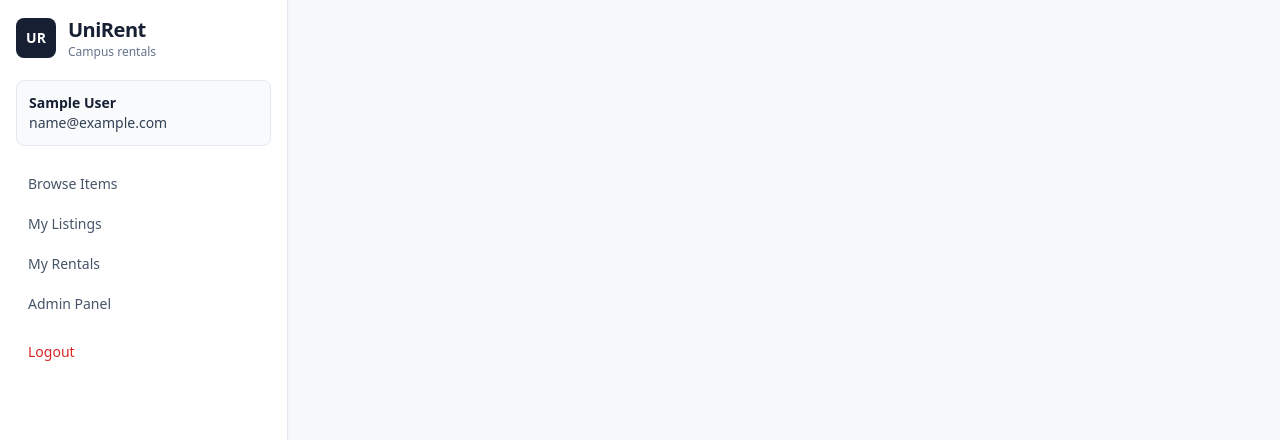
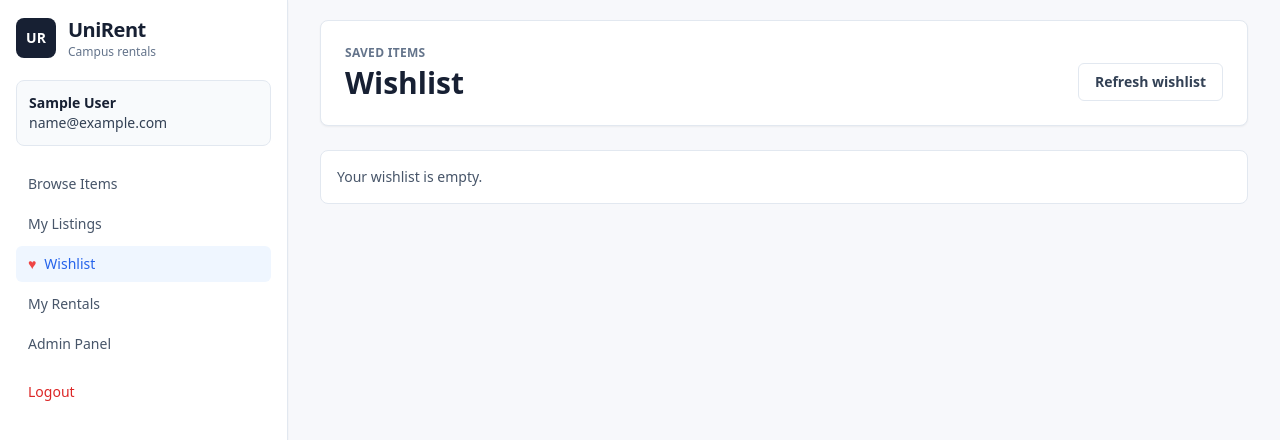
Before and after one commit to 2704Abhishek/UniRent, a React (Create React App) app in the folder frontend/: page /wishlist in a window 1280 px wide. Shown: the top 440 px of the page. Built offline with nearby package versions, Linux system fonts and the light colour scheme; sample sign-in values are in the browser's storage.

Commit message:
Updated payments and adding wishlist feature

```diff
--- a/frontend/src/App.js
+++ b/frontend/src/App.js
@@ -10,6 +10,7 @@ import ItemDetails from "./pages/ItemDetails";
 import Login from "./pages/Login";
 import MyListings from "./pages/MyListings";
 import Signup from "./pages/Signup";
+import Wishlist from "./pages/Wishlist";
 
 function AuthWelcome() {
   return (
@@ -93,6 +94,14 @@ function AppLayout() {
             )}
           />
           <Route
+            path="/wishlist"
+            element={(
+              <ProtectedRoute>
+                <Wishlist />
+              </ProtectedRoute>
+            )}
+          />
+          <Route
             path="/items/:id"
             element={(
               <ProtectedRoute>
--- a/frontend/src/components/DashboardSidebar.jsx
+++ b/frontend/src/components/DashboardSidebar.jsx
@@ -1,17 +1,30 @@
-import { useContext } from "react";
+import { useContext, useEffect, useState } from "react";
 import { Link, NavLink, useNavigate } from "react-router-dom";
 import { AuthContext } from "../context/AuthContext";
+import { getWishlistIds } from "../utils/wishlist";
 
 export default function DashboardSidebar() {
   const { user, logout } = useContext(AuthContext);
   const navigate = useNavigate();
   const isAdmin = user?.role === "admin";
+  const [wishlistCount, setWishlistCount] = useState(() => getWishlistIds(user?.id).length);
   const linkClass = ({ isActive }) =>
     `block rounded-md px-3 py-2 text-sm font-medium transition ${
       isActive
         ? "bg-blue-50 text-campus"
         : "text-slate-600 hover:bg-slate-100 hover:text-ink"
     }`;
+
+  useEffect(() => {
+    const updateCount = () => setWishlistCount(getWishlistIds(user?.id).length);
+    updateCount();
+    window.addEventListener("wishlist-updated", updateCount);
+    window.addEventListener("storage", updateCount);
+    return () => {
+      window.removeEventListener("wishlist-updated", updateCount);
+      window.removeEventListener("storage", updateCount);
+    };
+  }, [user?.id]);
 
   return (
     <aside className="w-full border-b border-slate-200 bg-white/95 p-4 shadow-sm backdrop-blur md:sticky md:top-0 md:h-screen md:w-72 md:border-b-0 md:border-r">
@@ -33,6 +46,23 @@ export default function DashboardSidebar() {
       <ul className="space-y-1">
         <li><NavLink className={linkClass} to="/home">Browse Items</NavLink></li>
         {user ? <li><NavLink className={linkClass} to="/my-listings">My Listings</NavLink></li> : null}
+        {user ? (
+          <li>
+            <NavLink className={linkClass} to="/wishlist">
+              <span className="flex items-center justify-between gap-3">
+                <span className="inline-flex items-center gap-2">
+                  <span aria-hidden="true" className="text-red-500">♥</span>
+                  Wishlist
+                </span>
+                {wishlistCount ? (
+                  <span className="rounded-full bg-red-50 px-2 py-0.5 text-xs font-semibold text-red-600">
+                    {wishlistCount}
+                  </span>
+                ) : null}
+              </span>
+            </NavLink>
+          </li>
+        ) : null}
         {user ? <li><NavLink className={linkClass} to="/dashboard">My Rentals</NavLink></li> : null}
         {isAdmin ? <li><NavLink className={linkClass} to="/admin">Admin Panel</NavLink></li> : null}
         {user ? (
--- a/frontend/src/pages/Dashboard.jsx
+++ b/frontend/src/pages/Dashboard.jsx
@@ -56,6 +56,23 @@ export default function Dashboard() {
     }
   };
 
+  const formatMoney = (value) => `Rs. ${Number(value || 0).toLocaleString("en-IN")}`;
+
+  const getRentalDays = (rental) => {
+    if (!rental.start_date || !rental.end_date) return 1;
+    const start = new Date(rental.start_date);
+    const end = new Date(rental.end_date);
+    const diffDays = Math.floor((end - start) / (1000 * 60 * 60 * 24)) + 1;
+    return Math.max(diffDays, 1);
+  };
+
+  const getRentAmount = (rental) => {
+    const savedRent = Number(rental.rent_price || 0);
+    const dailyRent = Number(rental.item_id?.pricePerDay || 0);
+    const rentalDays = getRentalDays(rental);
+    return savedRent === dailyRent && rentalDays > 1 ? dailyRent * rentalDays : savedRent;
+  };
+
   return (
     <div className="page-shell">
       <div className="flex flex-col gap-3 rounded-lg border border-slate-200 bg-white p-6 shadow-sm sm:flex-row sm:items-end sm:justify-between">
@@ -83,6 +100,9 @@ export default function Dashboard() {
         const canDelete = canPay && rental.rental_status === "pending";
         const canReturn = isRenter && ["approved", "active"].includes(rental.rental_status);
         const canSettleDeposit = isOwner && rental.rental_status === "returned" && rental.refund_status === "pending";
+        const rentAmount = getRentAmount(rental);
+        const depositAmount = Number(rental.deposit_amount ?? rental.item_id?.depositAmount ?? 0);
+        const totalToPay = rentAmount + depositAmount;
 
         return (
           <div key={rental._id} className="rounded-lg border border-slate-200 bg-white p-5 shadow-sm">
@@ -98,7 +118,19 @@ export default function Dashboard() {
               </div>
               <span className="status-pill bg-blue-50 text-blue-700">{rental.rental_status}</span>
             </div>
-            <div className="mt-4 grid gap-3 text-sm sm:grid-cols-2">
+            <div className="mt-4 grid gap-3 text-sm sm:grid-cols-2 lg:grid-cols-4">
+              <div className="rounded-md bg-blue-50 p-3">
+                <p className="text-blue-700">Rent amount</p>
+                <p className="font-semibold text-ink">{formatMoney(rentAmount)}</p>
+              </div>
+              <div className="rounded-md bg-slate-50 p-3">
+                <p className="text-slate-500">Deposit</p>
+                <p className="font-semibold text-ink">{formatMoney(depositAmount)}</p>
+              </div>
+              <div className="rounded-md bg-emerald-50 p-3">
+                <p className="text-emerald-700">Customer pays</p>
+                <p className="font-semibold text-ink">{formatMoney(totalToPay)}</p>
+              </div>
               <div className="rounded-md bg-slate-50 p-3">
                 <p className="text-slate-500">Payment status</p>
                 <p className="font-semibold text-ink">{rental.payment_status}</p>
--- a/frontend/src/pages/ItemDetails.jsx
+++ b/frontend/src/pages/ItemDetails.jsx
@@ -1,14 +1,18 @@
-import { useEffect, useState } from "react";
+import { useContext, useEffect, useState } from "react";
 import { useParams } from "react-router-dom";
 import RentalRequestForm from "../components/RentalRequestForm";
+import { AuthContext } from "../context/AuthContext";
 import { api } from "../services/api";
+import { getWishlistIds, toggleWishlistItem } from "../utils/wishlist";
 
 const fallbackImage = "https://placehold.co/900x600?text=UniRent";
 
 export default function ItemDetail() {
   const { id } = useParams();
+  const { user } = useContext(AuthContext);
   const [item, setItem] = useState(null);
   const [message, setMessage] = useState("Loading item...");
+  const [isWishlisted, setIsWishlisted] = useState(false);
 
   useEffect(() => {
     const loadItem = async () => {
@@ -24,11 +28,25 @@ export default function ItemDetail() {
     loadItem();
   }, [id]);
 
+  useEffect(() => {
+    setIsWishlisted(getWishlistIds(user?.id).includes(String(id)));
+  }, [id, user?.id]);
+
   if (!item) {
     return <div className="page-shell rounded-lg border border-slate-200 bg-white p-5 text-sm text-slate-600">{message}</div>;
   }
 
   const image = item.images?.[0] || fallbackImage;
+  const requestRental = () => {
+    const form = document.getElementById("rental-request");
+    form?.scrollIntoView({ behavior: "smooth", block: "start" });
+    form?.querySelector("input")?.focus({ preventScroll: true });
+  };
+
+  const updateWishlist = () => {
+    const ids = toggleWishlistItem(user?.id, id);
+    setIsWishlisted(ids.includes(String(id)));
+  };
 
   return (
     <div className="page-shell">
@@ -61,9 +79,23 @@ export default function ItemDetail() {
             <p className="label mb-1">Owner</p>
             <p className="font-semibold text-ink">{item.owner?.name || item.owner?.email || "Unknown"}</p>
           </div>
-          <a className="btn-primary inline-flex justify-center" href="#rental-request">
-            Rent this item
-          </a>
+          <div className="flex flex-wrap gap-3">
+            <button className="btn-primary" type="button" onClick={requestRental}>
+              Rent this item
+            </button>
+            <button
+              className={`rounded-md border px-4 py-2 text-sm font-semibold transition ${
+                isWishlisted
+                  ? "border-red-200 bg-red-50 text-red-600 hover:bg-red-100"
+                  : "border-slate-200 bg-white text-slate-700 hover:border-red-200 hover:bg-red-50 hover:text-red-600"
+              }`}
+              type="button"
+              onClick={updateWishlist}
+            >
+              <span aria-hidden="true" className="mr-2">{isWishlisted ? "♥" : "♡"}</span>
+              {isWishlisted ? "Saved in wishlist" : "Add to wishlist"}
+            </button>
+          </div>
         </div>
       </section>
 
--- /dev/null
+++ b/frontend/src/pages/Wishlist.jsx
@@ -0,0 +1,74 @@
+import { useCallback, useContext, useEffect, useMemo, useState } from "react";
+import ItemCard from "../components/ItemCard";
+import { AuthContext } from "../context/AuthContext";
+import { api } from "../services/api";
+import { getWishlistIds } from "../utils/wishlist";
+
+export default function Wishlist() {
+  const { user } = useContext(AuthContext);
+  const [items, setItems] = useState([]);
+  const [wishlistIds, setWishlistIds] = useState(() => getWishlistIds(user?.id));
+  const [message, setMessage] = useState("Loading wishlist...");
+
+  const loadWishlist = useCallback(async () => {
+    const ids = getWishlistIds(user?.id);
+    setWishlistIds(ids);
+
+    if (!ids.length) {
+      setItems([]);
+      setMessage("Your wishlist is empty.");
+      return;
+    }
+
+    try {
+      const data = await api.get("/items");
+      setItems(data);
+      setMessage("");
+    } catch (error) {
+      setMessage(error.message);
+    }
+  }, [user?.id]);
+
+  useEffect(() => {
+    loadWishlist();
+    window.addEventListener("wishlist-updated", loadWishlist);
+    return () => window.removeEventListener("wishlist-updated", loadWishlist);
+  }, [loadWishlist]);
+
+  const wishlistItems = useMemo(
+    () => items.filter((item) => wishlistIds.includes(String(item._id))),
+    [items, wishlistIds]
+  );
+
+  return (
+    <div className="page-shell">
+      <div className="flex flex-col gap-3 rounded-lg border border-slate-200 bg-white p-6 shadow-sm sm:flex-row sm:items-end sm:justify-between">
+        <div>
+          <p className="label">Saved items</p>
+          <h1 className="mt-1 text-3xl font-bold">Wishlist</h1>
+        </div>
+        <button className="btn-secondary" onClick={loadWishlist}>
+          Refresh wishlist
+        </button>
+      </div>
+
+      {message ? (
+        <div className="rounded-lg border border-slate-200 bg-white p-4 text-sm text-slate-600">
+          {message}
+        </div>
+      ) : null}
+
+      {!message && wishlistItems.length === 0 ? (
+        <div className="rounded-lg border border-slate-200 bg-white p-4 text-sm text-slate-600">
+          Saved items are no longer available.
+        </div>
+      ) : null}
+
+      <div className="grid gap-5 md:grid-cols-2 xl:grid-cols-3">
+        {wishlistItems.map((item) => (
+          <ItemCard key={item._id} item={item} />
+        ))}
+      </div>
+    </div>
+  );
+}
--- /dev/null
+++ b/frontend/src/utils/wishlist.js
@@ -0,0 +1,25 @@
+export function getWishlistKey(userId) {
+  return `unirent:wishlist:${userId || "guest"}`;
+}
+
+export function getWishlistIds(userId) {
+  try {
+    const saved = JSON.parse(localStorage.getItem(getWishlistKey(userId)) || "[]");
+    return Array.isArray(saved) ? saved.map(String) : [];
+  } catch {
+    return [];
+  }
+}
+
+export function saveWishlistIds(userId, ids) {
+  localStorage.setItem(getWishlistKey(userId), JSON.stringify([...new Set(ids.map(String))]));
+  window.dispatchEvent(new Event("wishlist-updated"));
+}
+
+export function toggleWishlistItem(userId, itemId) {
+  const ids = getWishlistIds(userId);
+  const id = String(itemId);
+  const nextIds = ids.includes(id) ? ids.filter((savedId) => savedId !== id) : [...ids, id];
+  saveWishlistIds(userId, nextIds);
+  return nextIds;
+}
```
Also changed, not shown: 2 other files (tests, documents, lock files or other folders).
